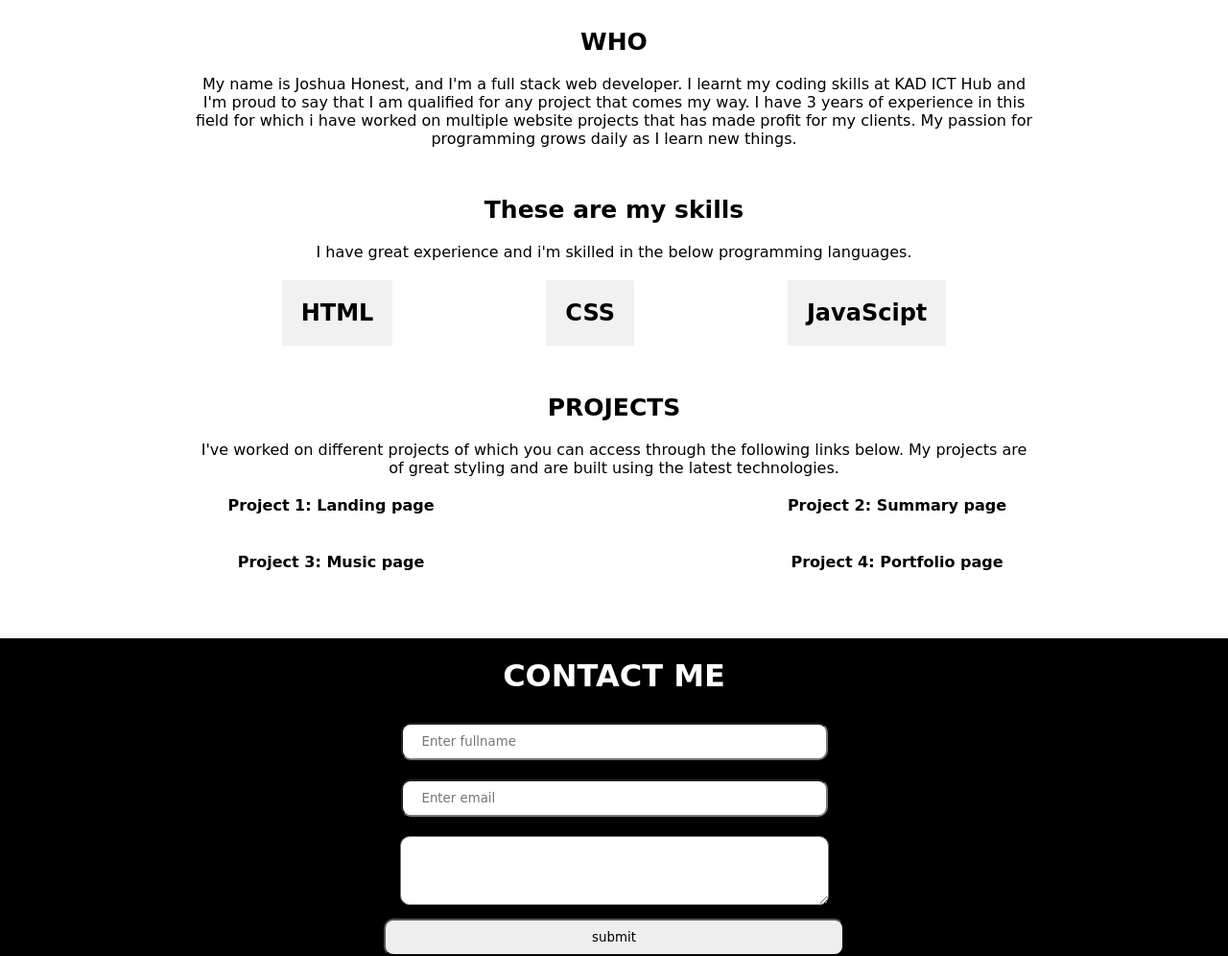
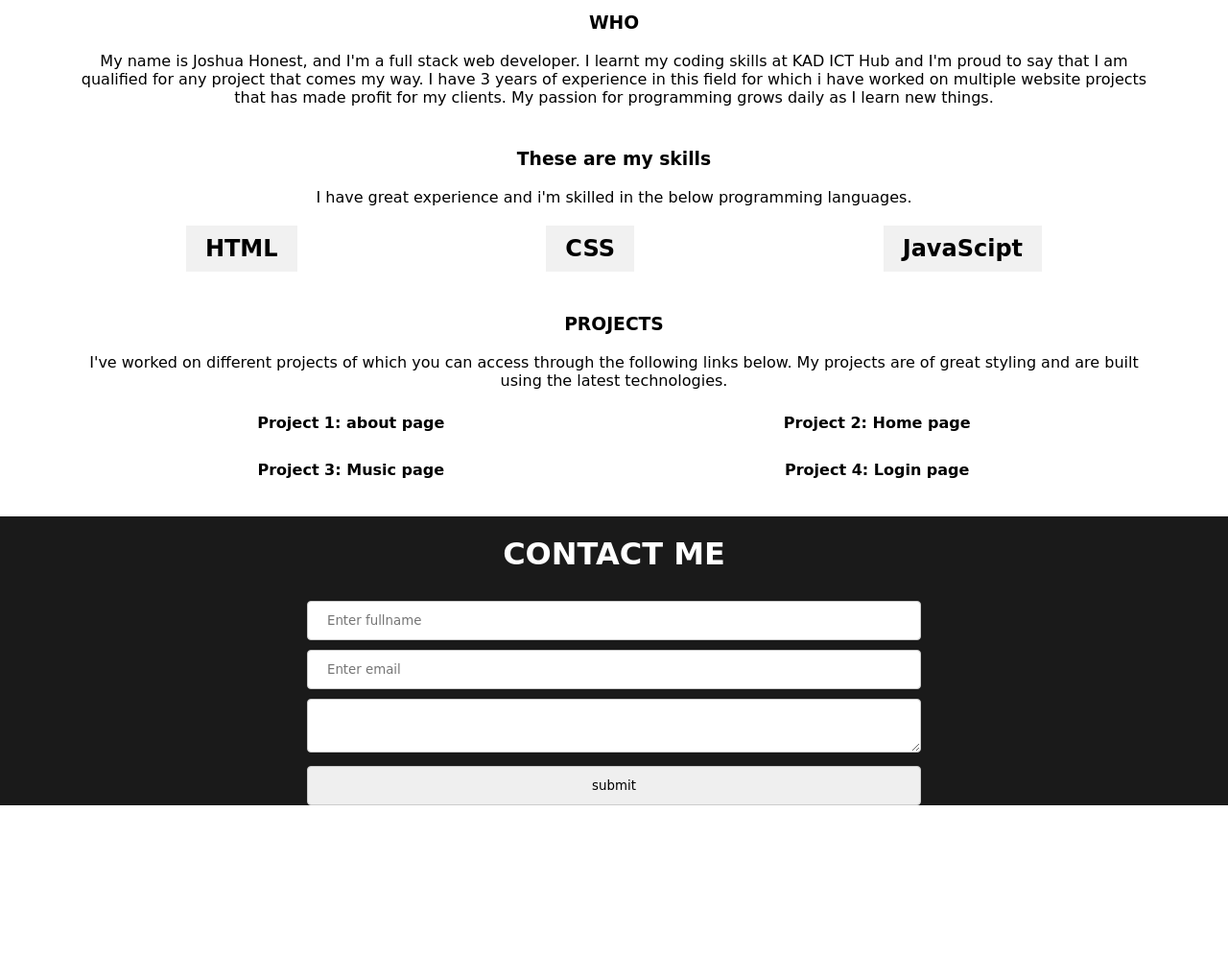
Before and after one commit to Joshua915420/portfolio, a plain HTML site: page index.html in a window 1280 px wide. Shown: the part 870-1866 px from the top of the page at 96% size. After the commit the page ends 1719 px from the top, so only its background shows below. Drawn offline with Linux system fonts and the light colour scheme.

Commit message:
After Changes

```diff
--- a/index.html
+++ b/index.html
@@ -16,7 +16,7 @@
 			display: flex;
 			justify-content: center;
 			align-items: center;
-			background-color: #000;
+			background-color: #1a1a1a;
 			width: 100%;
 		}
 
@@ -36,9 +36,10 @@
 			display: flex;
 			align-items: center;
 			justify-content: center;
+			width: 100%;
 			flex-direction: column;
 			height: 100vh;
-			background-color: #000;
+			background-color: #1a1a1a;
 		}
 
 		figure img{
@@ -51,96 +52,91 @@
 		}
 
 		.container{
-			text-align: center;
-			margin: 50px;
+			margin: 1.5em 4em;
 		}
 
-		.container h1{
-			font-size: 25px;
-		}
-
-		.container p{
-			padding-top: 20px;
-			margin: 0 150px;
+		.container h1, .container p{
+			text-align: center;
+			padding: 10px;
 		}
 
 		.skills{
 			display: flex;
 			align-items: center;
-			justify-content: center;
+			justify-content: space-around;
 		}
 
-		.skills h2{
-			margin: 20px 80px 0;
+		.skill{
+			margin: 10px;
 			background-color: #f1f1f1;
-			padding: 20px;
+			padding: 10px 20px;
 			transition: 0.3s ease;
 		}
 
-		.skills h2:hover{
-			background-color: #000;
+		.skill:hover{
+			background-color: #203138;
 			color: #fff;
 			cursor: pointer;
 		}
 
-		.project{
+		.projects{
 			display: flex;
-			justify-content: space-around;
+			justify-content: center;
 			align-items: center;
 			flex-wrap: wrap;
 		}
 
-		.project h4{
+		.project{
 			width: 45%;
-			padding: 20px;
+			text-align: center;
+			margin: 15px;
 		}
 
-		.project h4 a{
+		.project a{
 			text-decoration: none;
 			color: #000;
 			font-weight: 600;
 		}
 
-		.project h4 a:hover{
+		.project a:hover{
 		   border-bottom: 2px solid black;
 		   border border-bottom-width: thick;
 		}
 
-		footer{
-			background-color: #000;
-			width: 100%;
+		.footer{
+			background-color: #1a1a1a;
+			margin-top: 15px;
+			padding: px;
 		}
 
-		footer h1{
+		.footer section{
+			margin: 10px 25%;
+		}
+
+		.footer h1{
 			color: #fff;
 			text-align: center;
 			padding: 20px;
 		}
 
-		footer form{
-			align-items: center;
-			flex-direction: column;
-			display: flex;
+		input[type=submit]:hover{
+			color: #fff;
+			background-color: #203138;
+			border: none;
 		}
 
-		input[type=text], input[type=email]{
-			padding: 10px 250px 10px 20px;
-			border-radius: 10px;
+		input[type=text], input[type=email], textarea, input[type=submit]{
+			width: 100%;
+			padding: 12px 20px;
+			border: 1px solid #ccc;
+			border-radius: 4px;
+			box-sizing: border-box;
 		}
 
-		textarea{
-			padding: 20px 145px;
-			border-radius: 10px;
-		}
-
-		input[type=submit]{
-			padding: 10px 215px;
-			border-radius: 10px;
-		}
-
-		input[type=text], input[type=email], textarea, input[type=button]{
-			margin: 10px;
-
+		@media(max-width: 480px){
+			.skills{
+				flex-direction: column;
+			}
 		}
 	</style>
 </head>
@@ -167,9 +163,9 @@
 			<p>I have great experience and i'm skilled in the below programming languages.</p>
 
 			<section class="skills">
-				<h2>HTML</h2>
-				<h2>CSS</h2>
-				<h2>JavaScipt</h2>
+				<section class="skill"><h2>HTML</h2></section>
+				<section class="skill"><h2>CSS</h2></section>
+				<section class="skill"><h2>JavaScipt</h2></section>
 			</section>
 		</section>
 
@@ -177,16 +173,16 @@
 			<h1>PROJECTS</h1>
 			<p>I've worked on different projects of which you can access through the following links below. My projects are of great styling and are built using the latest technologies.</p>
 
-			<section class="project">
-				<h4><a href="#">Project 1: Landing page</a></h4>
-				<h4><a href="#">Project 2: Summary page</a></h4>
-				<h4><a href="#">Project 3: Music page</a></h4>
-				<h4><a href="#">Project 4: Portfolio page</a></h4>
+			<section class="projects">
+				<h4 class="project"><a href="#">Project 1: about page</a></h4>
+				<h4 class="project"><a href="#">Project 2: Home page</a></h4>
+				<h4 class="project"><a href="#">Project 3: Music page</a></h4>
+				<h4 class="project"><a href="#">Project 4: Login page</a></h4>
 			</section>
 		</section>
 	</section>
 
-	<footer>
+	<footer class="footer">
 		<h1>CONTACT ME</h1>
 		<form name="contact" method="POST" data-netlify="true">
 			<section>
```
